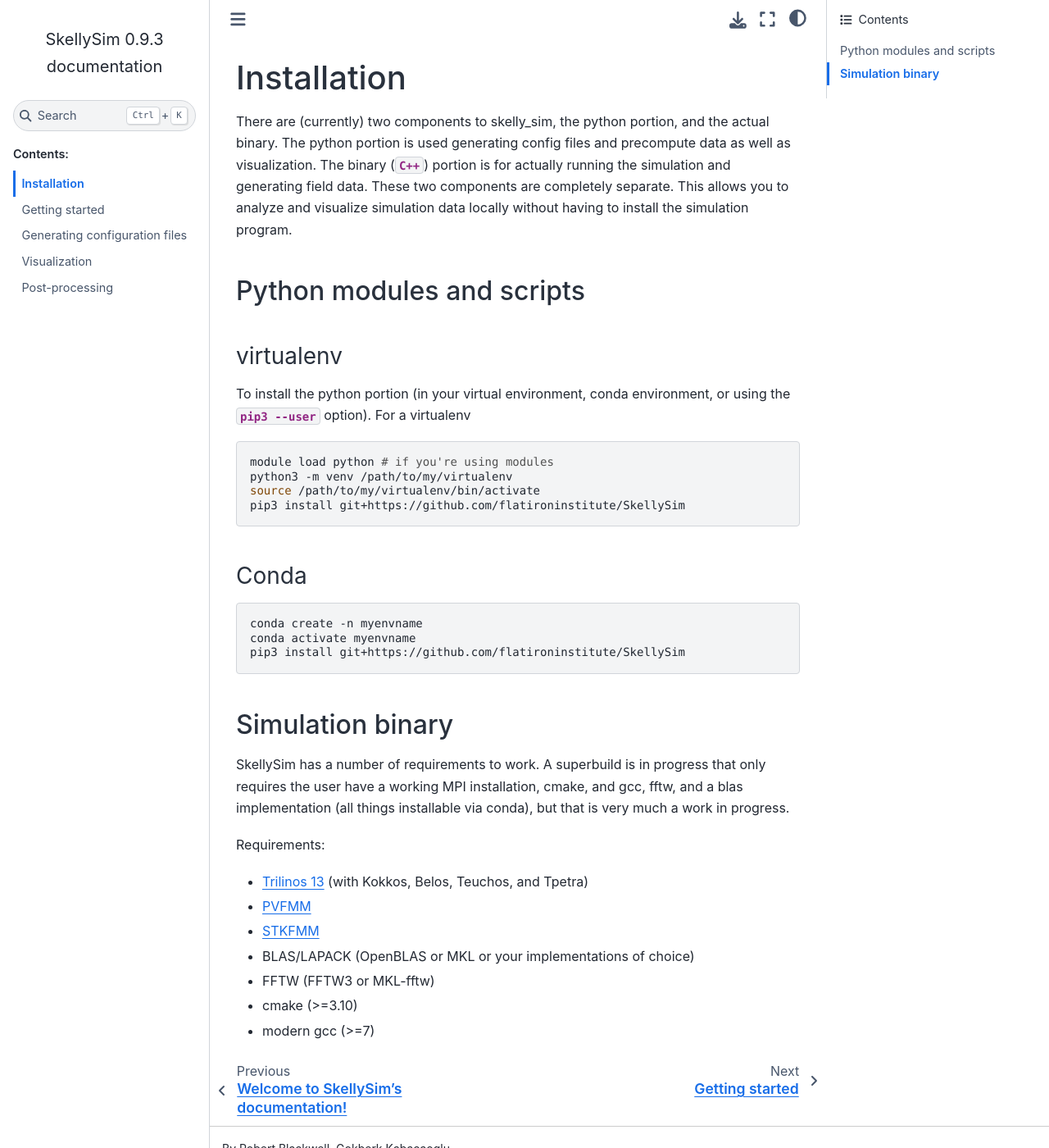
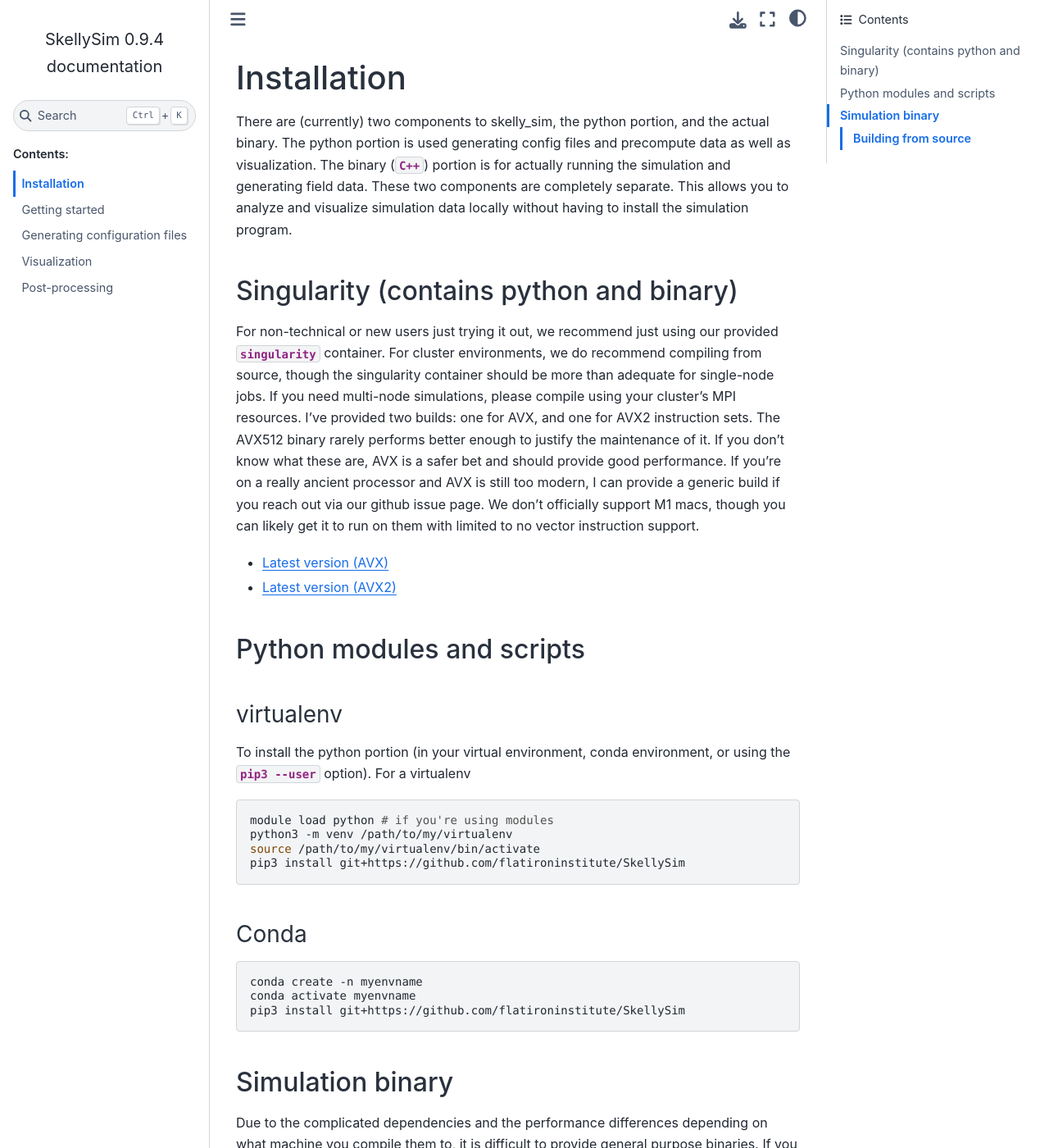
Before and after one commit to flatironinstitute/SkellySim, a Sphinx documentation site: the page built from docs/source/installation.rst, in a window 1280 px wide and 1400 px high. Shown: the whole window at 82% size. Built offline with Sphinx 7.4.7 and the Sphinx Book theme 1.1.4, drawn with Linux system fonts in a browser that asks for light colours; some of the changed text lies outside the part shown.

Commit message:
userdoc: version bump docs and add singularity stuff

```diff
--- a/docs/source/conf.py
+++ b/docs/source/conf.py
@@ -22,7 +22,7 @@
 author = 'Robert Blackwell, Gokberk Kabacaoglu'
 
 # The full version, including alpha/beta/rc tags
-release = '0.9.3'
+release = '0.9.4'
 
 
 # -- General configuration ---------------------------------------------------
--- a/docs/source/installation.rst
+++ b/docs/source/installation.rst
@@ -8,6 +8,25 @@
 visualization. The binary (:obj:`C++`) portion is for actually running the simulation and
 generating field data. These two components are completely separate. This allows you to analyze
 and visualize simulation data locally without having to install the simulation program.
+
+Singularity (contains python and binary)
+~~~~~~~~~~~~~~~~~~~~~~~~~~~~~~~~~~~~~~~~
+
+For non-technical or new users just trying it out, we recommend just using our provided
+:obj:`singularity` container. For cluster environments, we do recommend compiling from source,
+though the singularity container should be more than adequate for single-node jobs. If you need
+multi-node simulations, please compile using your cluster's MPI resources. I've provided two
+builds: one for AVX, and one for AVX2 instruction sets. The AVX512 binary rarely performs
+better enough to justify the maintenance of it. If you don't know what these are, AVX is a
+safer bet and should provide good performance. If you're on a really ancient processor and AVX
+is still too modern, I can provide a generic build if you reach out via our github issue
+page. We don't officially support M1 macs, though you can likely get it to run on them with
+limited to no vector instruction support.
+
+
+- `Latest version (AVX) <https://users.flatironinstitute.org/~rblackwell/skellysim_singularity/skelly_sim_avx_latest.sif>`_
+- `Latest version (AVX2) <https://users.flatironinstitute.org/~rblackwell/skellysim_singularity/skelly_sim_avx2_latest.sif>`_
+
 
 Python modules and scripts
 ~~~~~~~~~~~~~~~~~~~~~~~~~~
@@ -39,9 +58,14 @@
 Simulation binary
 ~~~~~~~~~~~~~~~~~
 
-SkellySim has a number of requirements to work. A superbuild is in progress that only requires
-the user have a working MPI installation, cmake, and gcc, fftw, and a blas implementation (all
-things installable via conda), but that is very much a work in progress.
+Due to the complicated dependencies and the performance differences depending on what machine
+you compile them to, it is difficult to provide general purpose binaries. If you don't need any
+of this and don't want to deal with it, please just use the singularity builds. To get optimal
+performance, or use multi-node MPI, you must build :obj:`SkellySim` and its dependencies from
+source.
+
+Building from source
+--------------------
 
 Requirements:
 
@@ -51,4 +75,8 @@
 - BLAS/LAPACK (OpenBLAS or MKL or your implementations of choice)
 - FFTW (FFTW3 or MKL-fftw)
 - cmake (>=3.10)
-- modern gcc (>=7)
+- modern gcc (>=7). Should work with intel but not worth hassle in my tests
+
+Will add a more detailed explanation here later, but please consult the `singularity build
+script <https://github.com/flatironinstitute/SkellySim/blob/main/scripts/skelly_sim.def>`_ for a
+general outline for how to build :obj:`PVFMM + STKFMM + Trilinos + SkellySim`.
```
Also changed, not shown: 1 other file.
